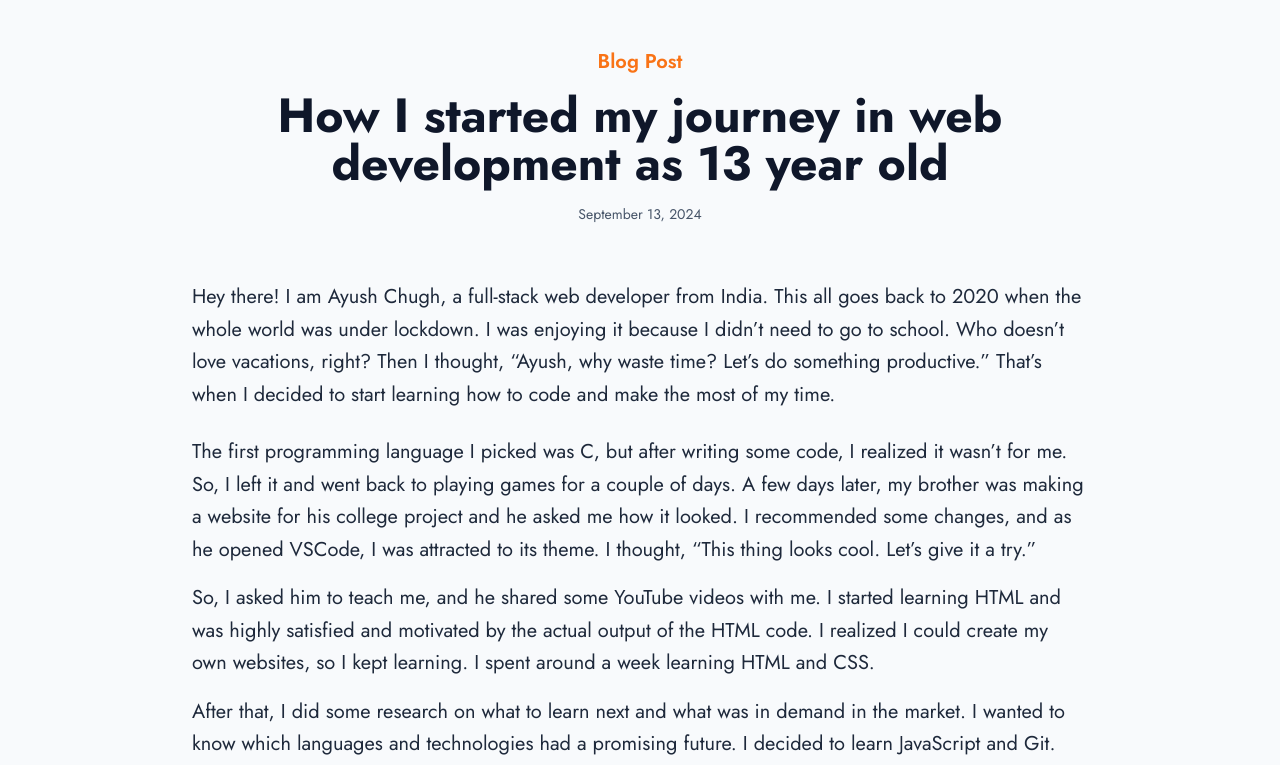
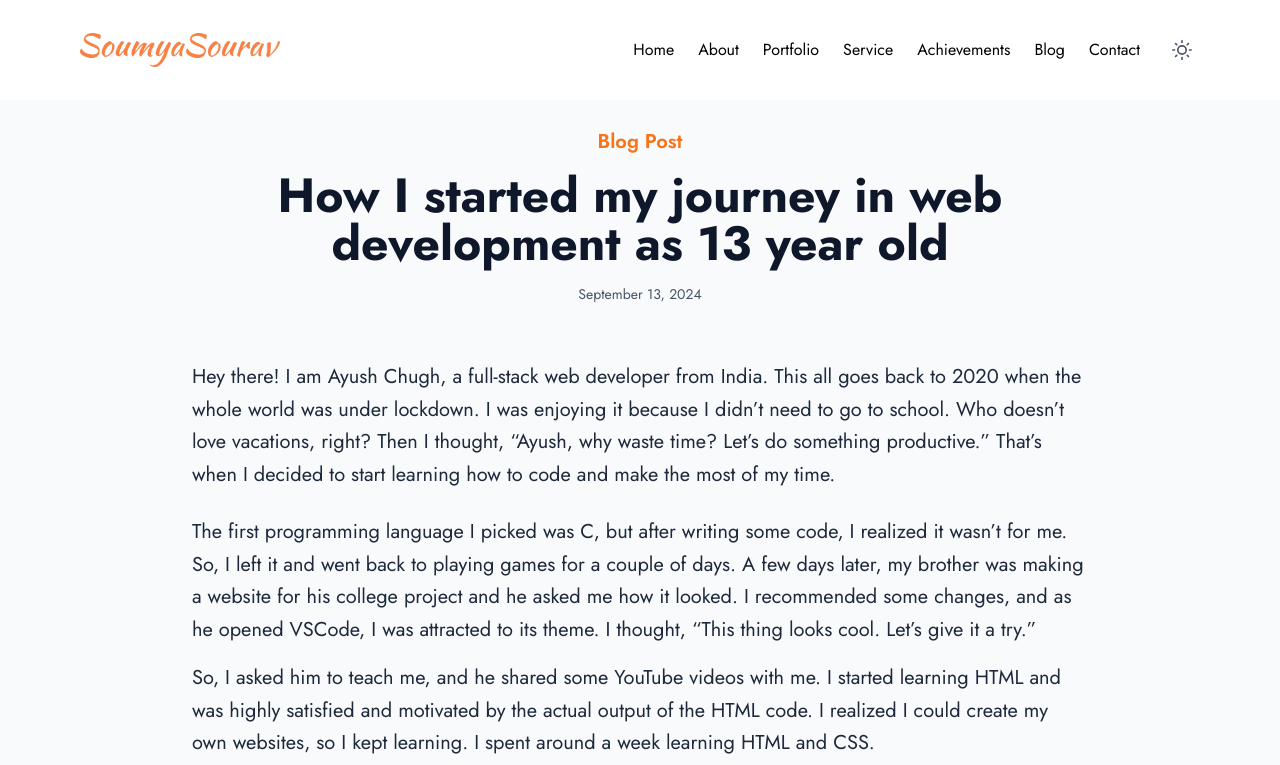
Before and after one commit to prodevssp/portfolio-website, a Next.js app: page /blog/how-i-started-my-journey-in-web-development-as-13-year-old in a window 1280 px wide. Shown: the top 765 px of the page. Built offline with nearby package versions, Linux system fonts and the light colour scheme.

Commit message:
feat: update Navbar component for improved routing and add margin to blog layout

```diff
--- a/src/app/blog/[slug]/page.jsx
+++ b/src/app/blog/[slug]/page.jsx
@@ -40,7 +40,7 @@ export default function Blog({ params }) {
           }),
         }}
       />
-      <div className="flex flex-col w-full max-w-4xl space-y-8">
+      <div className="flex flex-col w-full max-w-4xl space-y-8 mt-20">
         {/* Header Section */}
         <div className="text-center">
           <h2 className="text-orange-500 text-xl font-semibold mb-4">
--- a/src/app/layout.jsx
+++ b/src/app/layout.jsx
@@ -5,6 +5,7 @@ import "slick-carousel/slick/slick.css";
 import { ThemeProvider } from "next-themes";
 import { ToastContainer } from "react-toastify";
 import "react-toastify/dist/ReactToastify.css";
+import Navbar from "@/components/Navbar";
 
 const JostFont = Jost({
   subsets: ["latin"],
@@ -23,7 +24,11 @@ export default function RootLayout({ children }) {
         className={`${JostFont.className} antialiased from-white via-[#f7f5f7] to-[#e4ddee] bg-gradient-to-br`}
       >
         <ToastContainer position="top-right" />
-        <ThemeProvider attribute={"class"}>{children}</ThemeProvider>
+        <ThemeProvider attribute={"class"}>
+          <Navbar />
+
+          {children}
+        </ThemeProvider>
       </body>
     </html>
   );
--- a/src/app/page.jsx
+++ b/src/app/page.jsx
@@ -13,7 +13,6 @@ export default function Home() {
   return (
     <>
       {/*<CustomCursor />*/}
-      <Navbar />
       <main>
         <HeroSection />
         <AboutMe />
--- a/src/components/Navbar.jsx
+++ b/src/components/Navbar.jsx
@@ -6,35 +6,34 @@ import { FiSun, FiMoon } from "react-icons/fi"; // Import theme toggle icons
 import { useTheme } from "next-themes";
 import Image from "next/image";
 import { navLinks } from "@/lib/config";
+import Link from "next/link";
 
 const Navbar = () => {
   const [isOpen, setIsOpen] = useState(false);
   const { theme, setTheme } = useTheme();
 
-
-
   return (
     <nav className="bg-white dark:bg-gray-800 py-4 md:py-8 px-10 lg:px-20 fixed w-full z-50">
       <div className="container flex justify-between items-center">
         <div className="flex items-center">
-          <a href="#home" className="text-white font-bold text-xl">
+          <Link href="/" className="text-white font-bold text-xl">
             <Image
               src="/assets/soumyaSourav_logo.webp"
               alt="logo"
               width={200}
               height={200}
             />
-          </a>
+          </Link>
         </div>
         <div className="hidden md:flex space-x-6 items-center">
           {navLinks.map((link) => (
-            <a
+            <Link
               key={link.href}
               href={link.href}
               className="text-black dark:text-gray-400 hover:text-orange-500 transition-colors duration-300"
             >
               {link.label}
-            </a>
+            </Link>
           ))}
           {/* Theme Toggle Icon */}
           <button
@@ -67,14 +66,14 @@ const Navbar = () => {
         <div className="md:hidden bg-gray-800 py-2">
           <div className="container mx-auto flex flex-col space-y-2">
             {navLinks.map((link) => (
-              <a
+              <Link
                 key={link.href}
                 href={link.href}
                 className="text-gray-400 hover:text-orange-500 transition-colors duration-300"
                 onClick={() => setIsOpen(false)} // Close menu on link click
               >
                 {link.label}
-              </a>
+              </Link>
             ))}
           </div>
         </div>
```
Also changed, not shown: src/lib/config.js.
